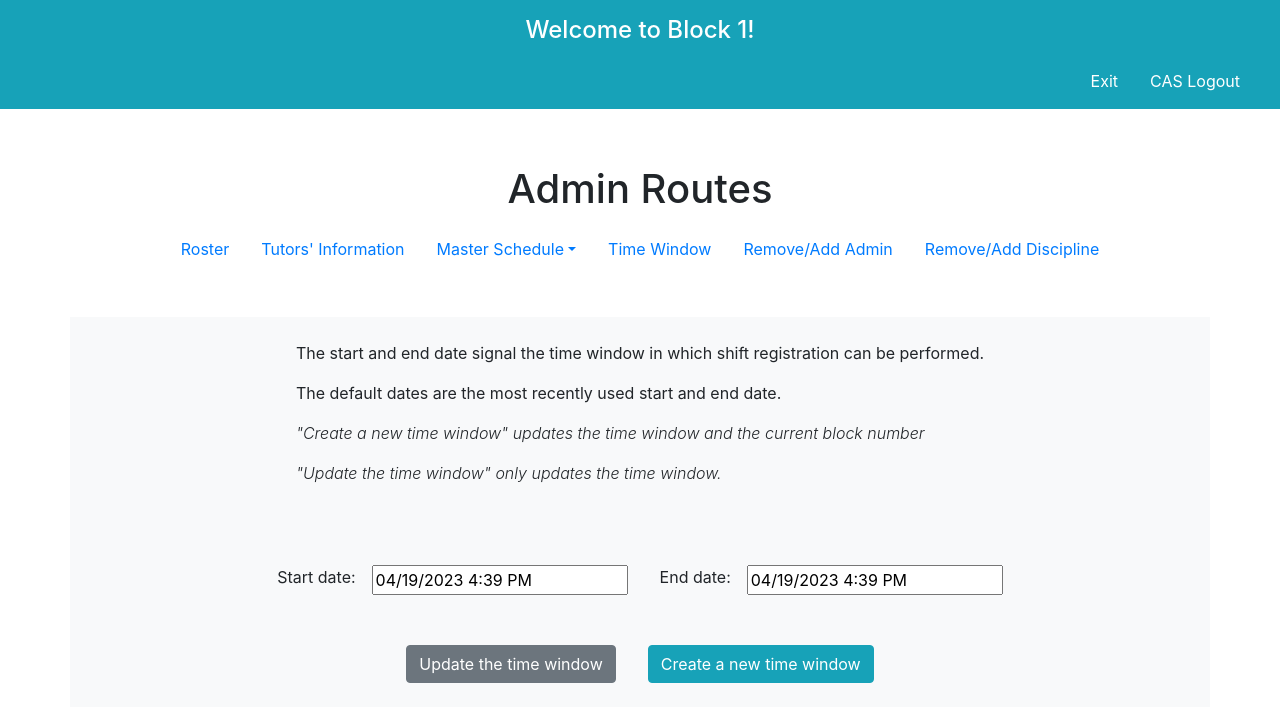
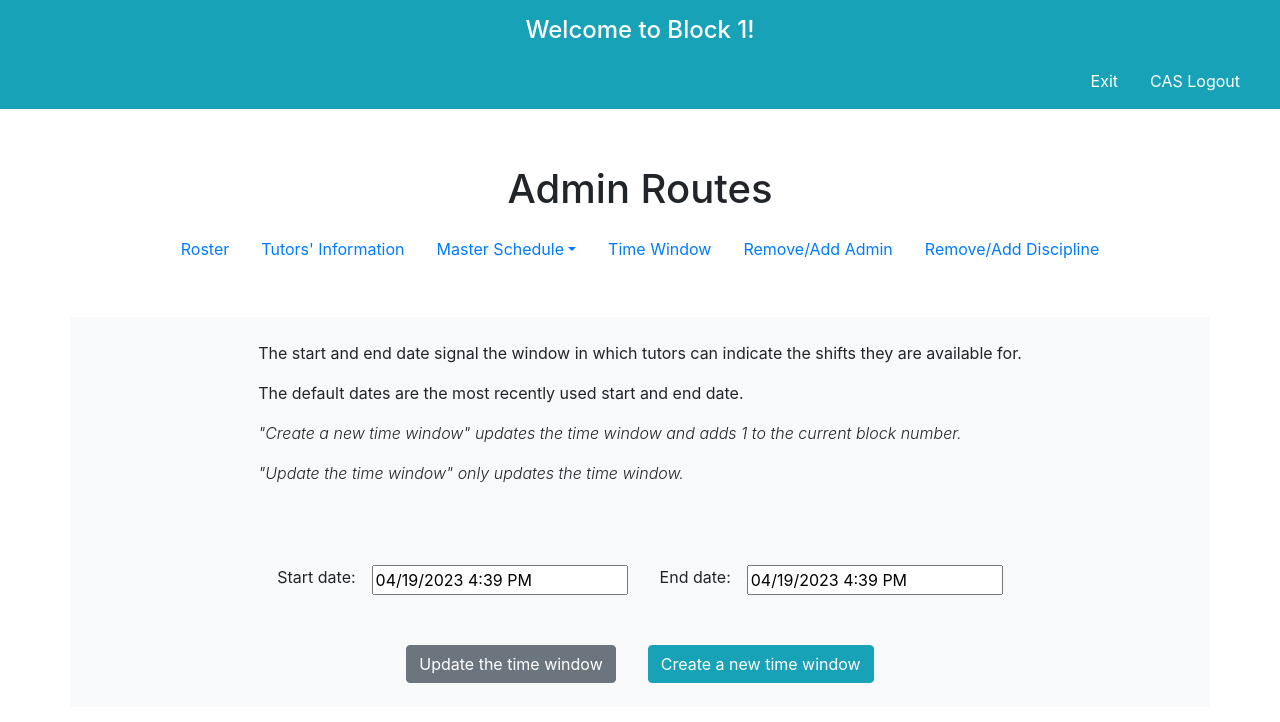
Before and after one commit to gpham99/qrc-schedule-system, a React (Create React App) app in the folder frontend/: page /admin/time-window in a window 1280 px wide. Shown: the top 722 px of the page. Built offline with nearby package versions, Linux system fonts and the light colour scheme; no server answers; sample sign-in values are in the browser's storage.

Commit message:
Changed text on a variety of pages

```diff
--- a/frontend/src/Components/Admin/Internal.js
+++ b/frontend/src/Components/Admin/Internal.js
@@ -197,7 +197,7 @@ const Internal = () => {
             <div class="modal-content">
               <div class="modal-header">
                 <p5 class="align-self-center w-100">
-                  Please fill out the form to add an administrator
+                  Please fill out the form to add an administrator.
                 </p5>
                 <button
                   type="button"
--- a/frontend/src/Components/Admin/Roster.js
+++ b/frontend/src/Components/Admin/Roster.js
@@ -73,7 +73,7 @@ const Roster = () => {
     <div className="container align-items-center bg-light">
       <div className="row p-4 justify-content-center">
         <p>
-          If your roster has any changes, please upload it here. This includes
+          If your tutor roster has any changes, please upload it here. This includes
           adding or removing a tutor.
         </p>
       </div>
--- a/frontend/src/Components/Admin/Schedule.js
+++ b/frontend/src/Components/Admin/Schedule.js
@@ -126,7 +126,7 @@ const Schedule = () => {
                   This is the editable view of the master schedule.
                 </p>
                 <p className="text-left">
-                  Please communicate with the respective tutor before making
+                  Please communicate with the relevant tutor before making
                   changes.
                 </p>
               </section>
--- a/frontend/src/Components/Admin/ScheduleSkeleton.js
+++ b/frontend/src/Components/Admin/ScheduleSkeleton.js
@@ -86,10 +86,10 @@ const ScheduleSkeleton = () => {
         <div className="d-flex justify-content-center p-4">
           <section>
             <p className="text-left">
-              You can view the current skeleton of the master schedule.
+              This is the current skeleton of the master schedule.
             </p>
             <p className="text-left">
-              To create a new skeleton of the master schedule, go to Edit.
+              To create a new schedule skeleton, click Edit.
             </p>
             <p className="text-left font-weight-light font-italic">
               Creating a new schedule skeleton clears every tutor's current
@@ -105,7 +105,7 @@ const ScheduleSkeleton = () => {
             </p>
             <p className="text-left">
               Please select all of the disciplines you would like to be listed
-              on each cell.
+              in each cell.
             </p>
             <p className="text-left font-weight-light font-italic">
               Reminder: Creating a new schedule skeleton clears every tutor's
--- a/frontend/src/Components/Admin/TimeWindow.js
+++ b/frontend/src/Components/Admin/TimeWindow.js
@@ -102,15 +102,15 @@ const TimeWindow = () => {
       <div class="d-flex justify-content-center p-4">
         <section>
           <p class="text-left">
-            The start and end date signal the time window in which shift
-            registration can be performed.
+            The start and end date signal the window in which tutors can
+            indicate the shifts they are available for.
           </p>
           <p class="text-left">
             The default dates are the most recently used start and end date.
           </p>
           <p class="text-left font-weight-light font-italic">
-            "Create a new time window" updates the time window and the current
-            block number
+            "Create a new time window" updates the time window and adds 1 to
+            the current block number.
           </p>
           <p class="text-left font-weight-light font-italic">
             "Update the time window" only updates the time window.
--- a/frontend/src/Components/Tutor/Profile.js
+++ b/frontend/src/Components/Tutor/Profile.js
@@ -82,7 +82,7 @@ const Profile = () => {
           <h4>Your Personal Information</h4>
           <p class="text-left font-weight-light font-italic">
             This information is uneditable on your end. If you wish to edit any
-            of the fields, please contact the QRC administrators.
+            of the fields, please contact a QRC administrator.
           </p>
         </div>
         <div class="p-4 w-50">
@@ -133,7 +133,7 @@ const Profile = () => {
         <div class="pl-3 pr-3 w-75">
           <h4>Your Editable Information</h4>
           <p class="text-left font-weight-light font-italic">
-            When the information is submitted successfully, the box's border
+            When the information is submitted successfully, this box's border
             turns green.
           </p>
         </div>
```
